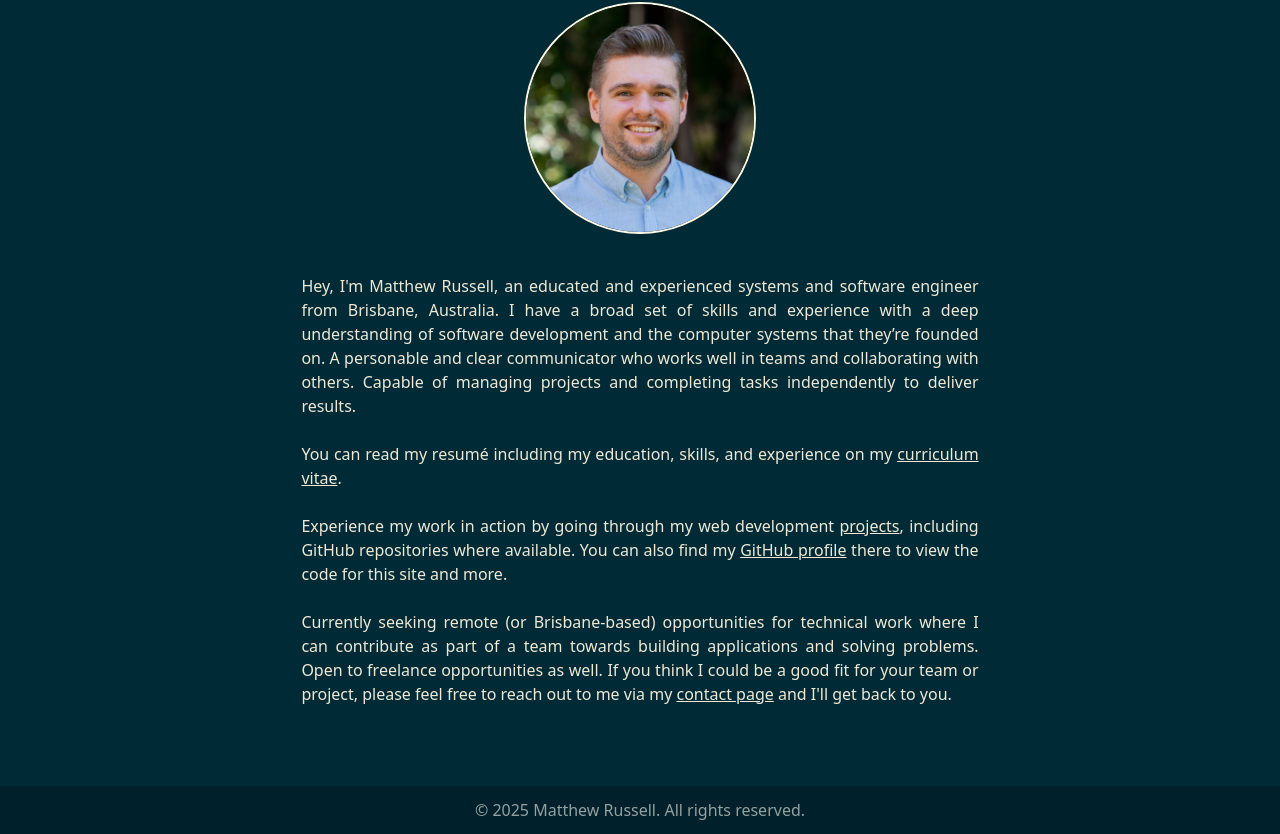
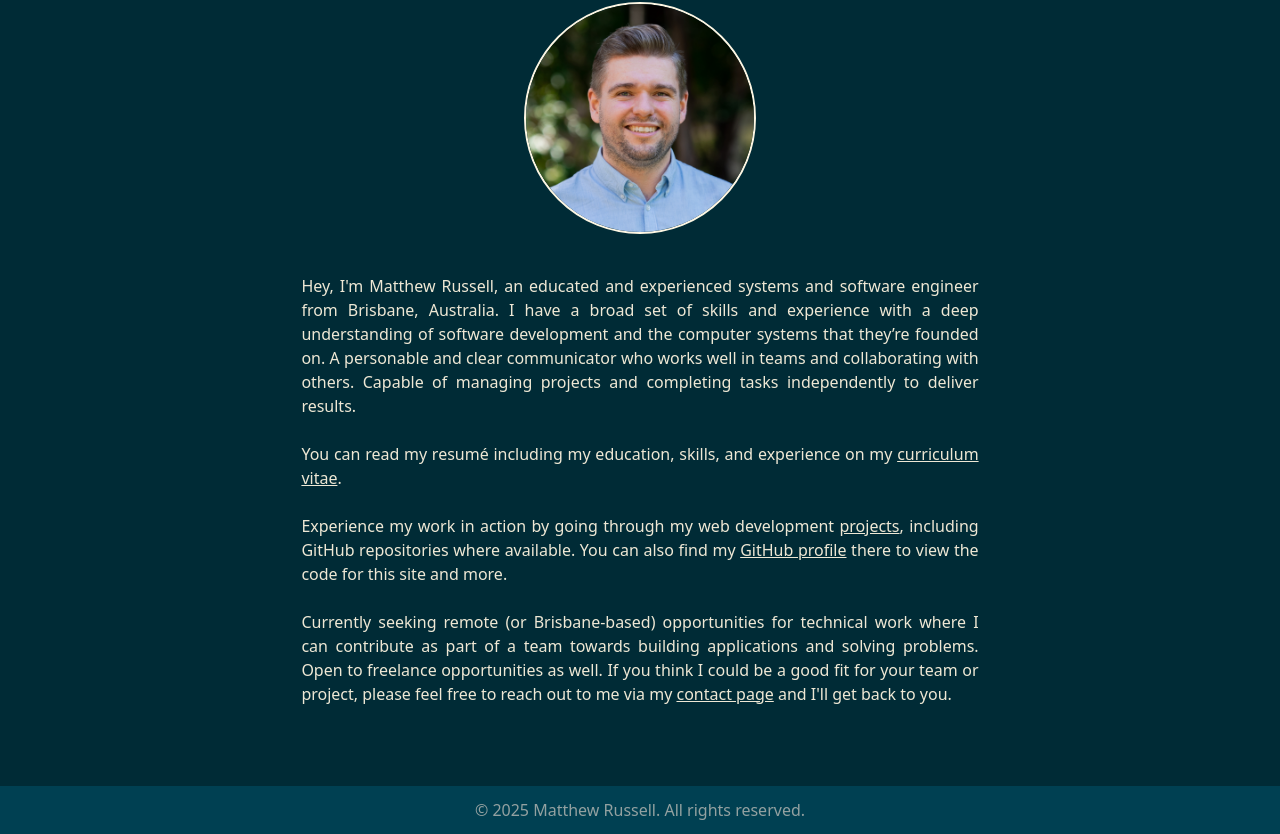
Before and after one commit to mjrussell91/mjrussell-net, an Angular app: page / in a window 1280 px wide. Shown: the part 188-1022 px from the top of the page. Built offline with nearby package versions, Linux system fonts and the light colour scheme.

Commit message:
root color

```diff
--- a/src/app/footer/footer.html
+++ b/src/app/footer/footer.html
@@ -1,3 +1,3 @@
-<div class="bg-blue-4 h-12 mt-16 flex justify-center">
+<div class="bg-blue-1 h-12 mt-16 flex justify-center">
     <p class="text-gray-1 font-[250] my-auto">© 2025 Matthew Russell. All rights reserved.</p>
 </div>
--- a/src/index.html
+++ b/src/index.html
@@ -8,6 +8,6 @@
   <link rel="icon" type="image/x-icon" href="favicon.ico">
 </head>
 <body>
-  <app-root class="flex flex-col min-h-[100vh] justify-between"></app-root>
+  <app-root class="flex flex-col min-h-[100vh] justify-between bg-blue-3"></app-root>
 </body>
 </html>
--- a/src/styles.css
+++ b/src/styles.css
@@ -34,7 +34,8 @@
 }
 
 :root {
-    background-color: var(--color-blue-3);
+    background-color: var(--color-blue-1);
+    /* background-color: linear-gradient(180deg, #004052 50%, #00212B 50%); */
     color: var(--color-white-1);
 }
 
```
Also changed, not shown: public/original/mjrussell-net.png.
